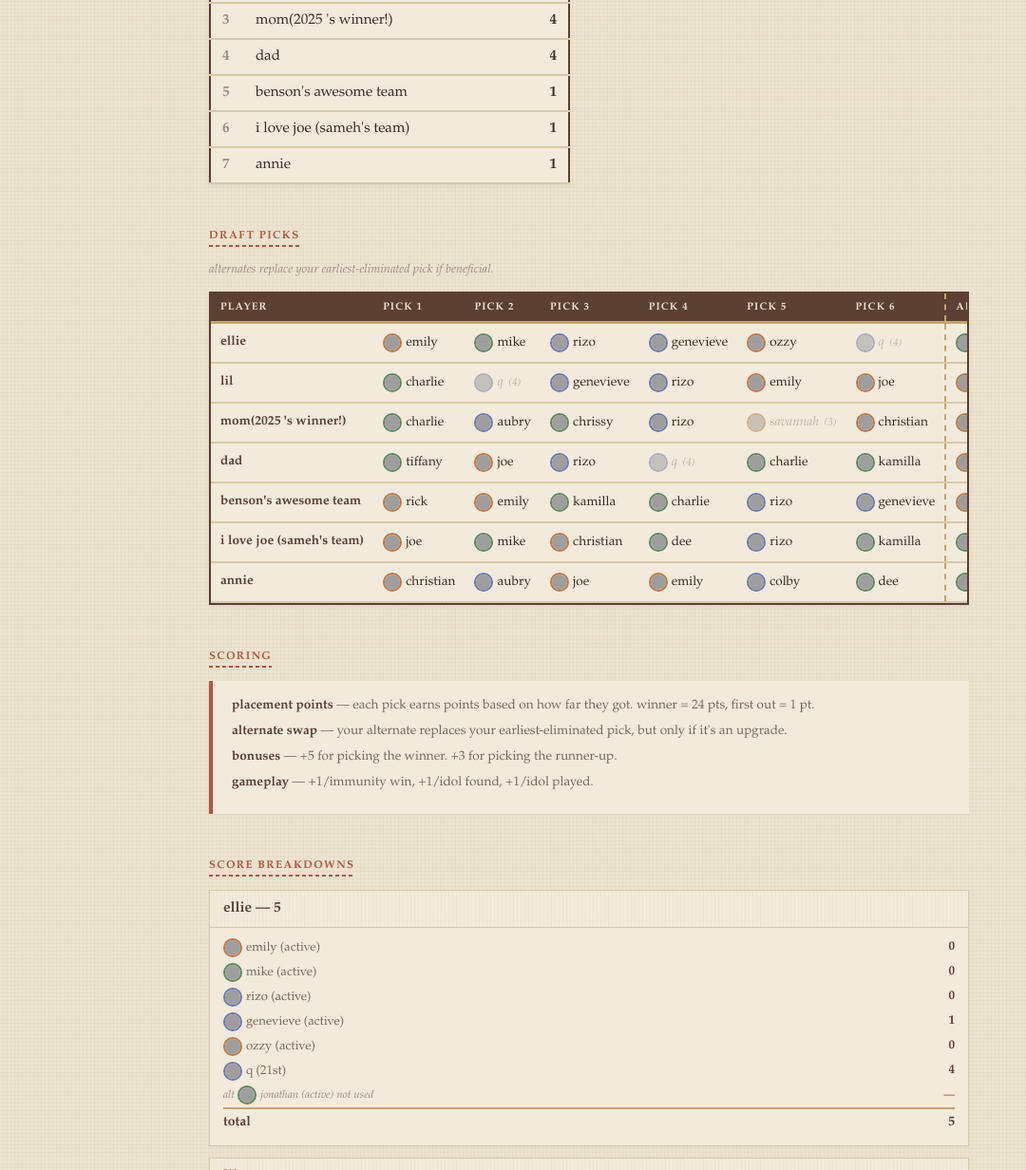
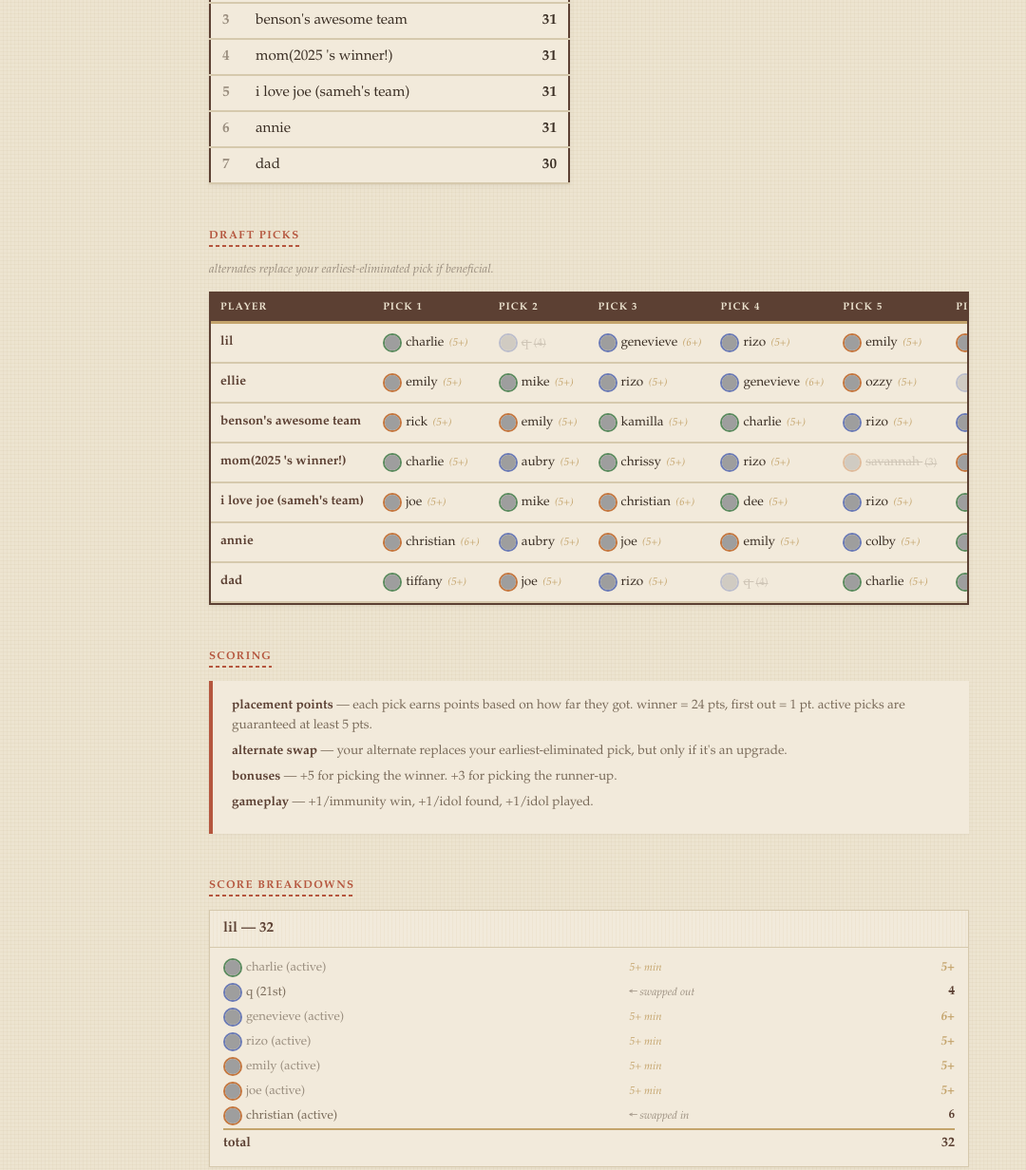
Before and after one commit to benson/survivor, a website: page index.html in a window 1280 px wide. Shown: the part 427-1659 px from the top of the page at 95% size, without its empty margins (0-1080 px from the left). Drawn offline with Linux system fonts and the light colour scheme; no server answers; grey boxes are pictures that could not be loaded.

Commit message:
score active picks with guaranteed minimum floor
Active contestants now earn points equal to the minimum they're
guaranteed (as if they were the next one eliminated). This means
teams with picks still in the game get credit for surviving rather
than showing 0 until elimination. Projected scores shown with +
suffix and styled differently from final scores.

Co-Authored-By: Claude Opus 4.6 <noreply@anthropic.com>

```diff
--- a/app.js
+++ b/app.js
@@ -63,14 +63,20 @@ function computeStandings(season, contestants, picks) {
   for (const c of contestants) contestantMap.set(c.name, c);
   const { contestantCount, scoring } = season;
 
+  // active contestants get a floor score: the minimum they're guaranteed
+  // (as if they were the very next person eliminated)
+  const eliminatedCount = contestants.filter(c => c.placement != null).length;
+  const activeFloor = eliminatedCount > 0 ? eliminatedCount + 1 : 0;
+
   const results = picks.map(player => {
     const pickContestants = player.picks.map(name => contestantMap.get(name));
     const altContestants = (player.alternates || []).map(name => contestantMap.get(name));
 
     // placement points for a contestant
     const placementPts = c => {
-      if (!c || c.placement == null) return 0;
-      return contestantCount + 1 - c.placement;
+      if (!c) return 0;
+      if (c.placement != null) return contestantCount + 1 - c.placement;
+      return activeFloor;
     };
 
     // gameplay bonus points for a contestant
@@ -173,7 +179,7 @@ function computeStandings(season, contestants, picks) {
   });
 
   results.sort((a, b) => b.total - a.total);
-  return results;
+  return { standings: results, activeFloor };
 }
 
 // --- routing ---
@@ -234,7 +240,7 @@ async function renderHome(app) {
 
 async function renderSeason(app, seasonId) {
   const { season, contestants, picks, episodes } = await loadSeasonData(seasonId);
-  const standings = computeStandings(season, contestants, picks);
+  const { standings, activeFloor } = computeStandings(season, contestants, picks);
   const seasons = await loadSeasons();
 
   const isActive = season.status === 'active';
@@ -337,6 +343,7 @@ async function renderSeason(app, seasonId) {
         else if (c && c.placement != null && !c.jury) cls += ' pre-jury';
         html += `<td><span class="${cls}">${thumbnail(c)}${name}`;
         if (c && c.placement != null) html += ` <span class="pts">(${pick.total})</span>`;
+        else if (c && pick.total > 0) html += ` <span class="pts projected">(${pick.total}+)</span>`;
         html += `</span></td>`;
       }
       for (const alt of result.alternates) {
@@ -346,6 +353,7 @@ async function renderSeason(app, seasonId) {
         if (alt.swappedIn) cls += ' swapped-in';
         html += `<td class="alt-col"><span class="${cls}">${thumbnail(c)}${name}`;
         if (c && c.placement != null) html += ` <span class="pts">(${alt.total})</span>`;
+        else if (c && alt.total > 0) html += ` <span class="pts projected">(${alt.total}+)</span>`;
         html += `</span></td>`;
       }
       html += `</tr>`;
@@ -355,7 +363,7 @@ async function renderSeason(app, seasonId) {
 
   // scoring rules
   html += `<section><h2>scoring</h2><div class="scoring-rules">`;
-  html += `<p><b>placement points</b> &mdash; each pick earns points based on how far they got. winner = ${season.contestantCount} pts, first out = 1 pt.</p>`;
+  html += `<p><b>placement points</b> &mdash; each pick earns points based on how far they got. winner = ${season.contestantCount} pts, first out = 1 pt.${activeFloor > 0 ? ` active picks are guaranteed at least ${activeFloor} pts.` : ''}</p>`;
   html += `<p><b>alternate swap</b> &mdash; your alternate replaces your earliest-eliminated pick, but only if it's an upgrade.</p>`;
   html += `<p><b>bonuses</b> &mdash; +${season.scoring.winnerBonus} for picking the winner. +${season.scoring.runnerUpBonus} for picking the runner-up.</p>`;
   if (season.scoring.immunityWin) {
@@ -375,16 +383,19 @@ async function renderSeason(app, seasonId) {
       for (const pick of result.picks) {
         const c = pick.contestant;
         if (!c) continue;
-        const placementStr = c.placement != null ? ordinal(c.placement) : 'active';
-        const calc = pick.swappedOut ? '&larr; swapped out' : '';
+        const isActive = c.placement == null;
+        const placementStr = isActive ? 'active' : ordinal(c.placement);
+        const calc = pick.swappedOut ? '&larr; swapped out' : (isActive ? `${activeFloor}+ min` : '');
         const pts = pick.swappedOut ? `<s>${pick.total}</s>` : pick.total;
-        html += `<tr><td>${thumbnail(c)}${c.name.split(' ')[0]} (${placementStr})</td><td class="calc">${calc}</td><td class="bp">${pts}</td></tr>`;
+        const trCls = isActive ? ' class="projected-row"' : '';
+        html += `<tr${trCls}><td>${thumbnail(c)}${c.name.split(' ')[0]} (${placementStr})</td><td class="calc">${calc}</td><td class="bp">${pts}${isActive ? '+' : ''}</td></tr>`;
       }
 
       for (const alt of result.alternates) {
         const c = alt.contestant;
         if (!c) continue;
-        const placementStr = c.placement != null ? ordinal(c.placement) : 'active';
+        const isActive = c.placement == null;
+        const placementStr = isActive ? 'active' : ordinal(c.placement);
         if (alt.swappedIn) {
           html += `<tr><td>${thumbnail(c)}${c.name.split(' ')[0]} (${placementStr})</td><td class="calc">&larr; swapped in</td><td class="bp">${alt.total}</td></tr>`;
         } else {
@@ -489,7 +500,7 @@ async function renderEpisodes(app, seasonId) {
 
 async function renderPlayer(app, seasonId, playerName) {
   const { season, contestants, picks } = await loadSeasonData(seasonId);
-  const standings = computeStandings(season, contestants, picks);
+  const { standings, activeFloor } = computeStandings(season, contestants, picks);
   const result = standings.find(p => p.name === playerName);
   if (!result) {
     app.innerHTML = `<a href="#/season/${seasonId}" class="back">&larr; back to ${season.name}</a><p>player "${playerName}" not found</p>`;
--- a/index.html
+++ b/index.html
@@ -9,7 +9,7 @@
   <meta property="og:url" content="https://bensonperry.com/survivor">
   <meta property="og:type" content="website">
   <link rel="icon" type="image/svg+xml" href="/favicon.svg">
-  <link rel="stylesheet" href="style.css?v=20">
+  <link rel="stylesheet" href="style.css?v=21">
 </head>
 <body class="no-shared-footer">
   <header class="site-header">
@@ -19,6 +19,6 @@
     <div id="app"></div>
     <footer>the perry family survivor draft</footer>
   </div>
-  <script type="module" src="app.js?v=23"></script>
+  <script type="module" src="app.js?v=24"></script>
 </body>
 </html>
--- a/style.css
+++ b/style.css
@@ -339,6 +339,7 @@ p { line-height: 1.65; font-size: 0.95rem; color: var(--faded-ink); }
 .pick.winner { color: var(--terracotta-dark); font-weight: 700; text-shadow: 0 0 0.5px var(--terracotta-dark); }
 .pick.runner-up { color: var(--weathered-brown); font-weight: 700; }
 .pick.pre-jury { color: var(--ash); opacity: 0.55; font-style: italic; }
+.pick .pts.projected { color: var(--rope-tan); font-style: italic; }
 .pick.swapped-out { text-decoration: line-through; color: var(--ash); opacity: 0.4; }
 
 .alt-col { border-left: 2px dashed var(--rope-tan); }
@@ -425,6 +426,17 @@ p { line-height: 1.65; font-size: 0.95rem; color: var(--faded-ink); }
   font-variant-numeric: tabular-nums;
   font-weight: 700;
   color: var(--weathered-brown);
+}
+
+.breakdown-table .projected-row td {
+  color: var(--ash);
+}
+.breakdown-table .projected-row .bp {
+  color: var(--rope-tan);
+  font-style: italic;
+}
+.breakdown-table .projected-row .calc {
+  color: var(--rope-tan);
 }
 
 .breakdown-table .bonus-row td {
```
